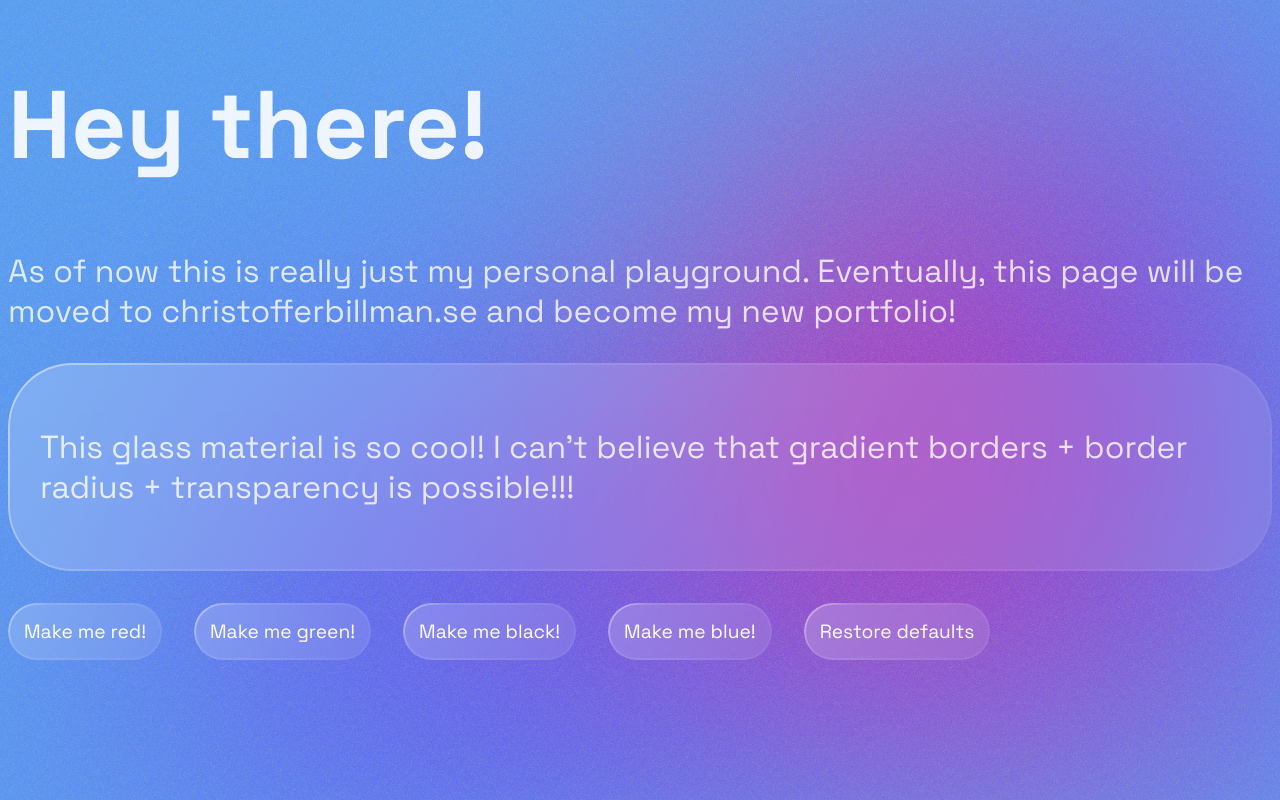
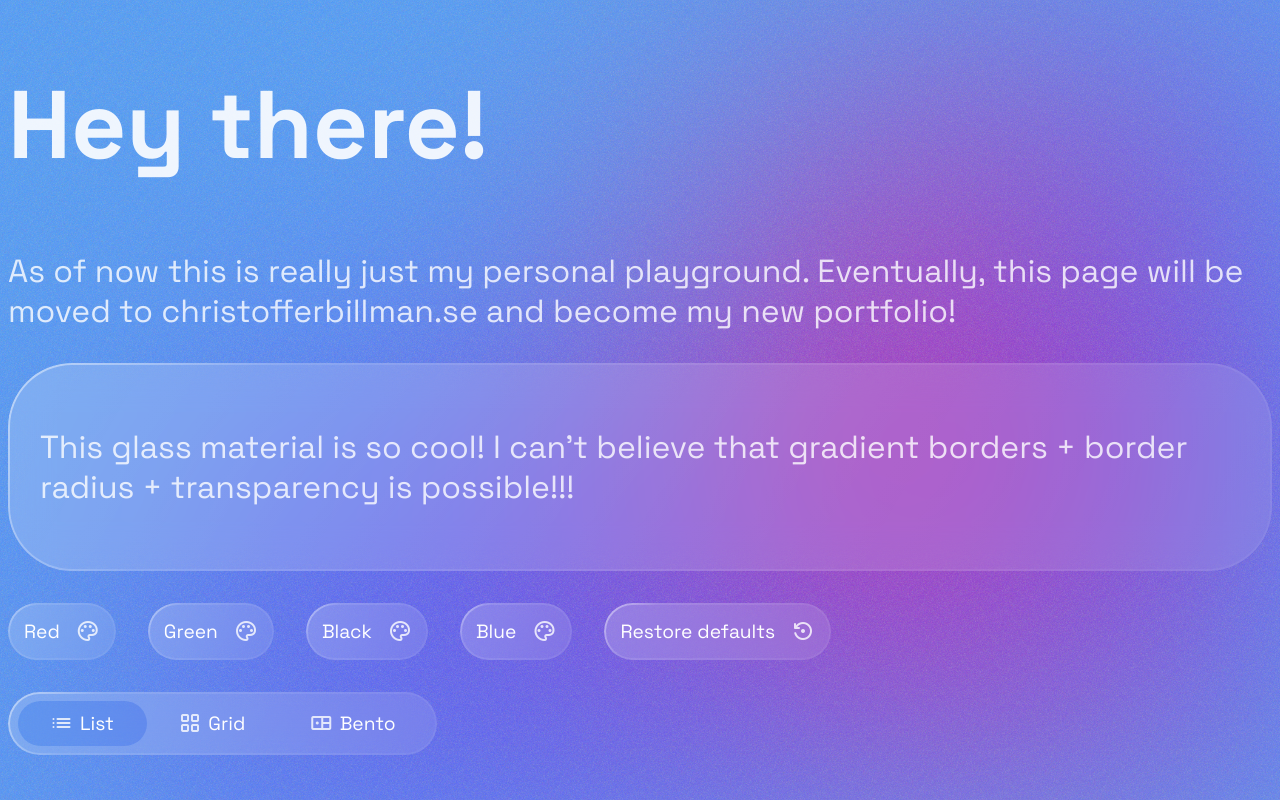
Before and after one commit to ChristofferBillman/portfolio-v5, a React (Vite) app: page / in a window 1280 px wide. Built offline with nearby package versions, Linux system fonts and the light colour scheme.

Commit message:
feat: cleanup

```diff
--- a/src/pages/Playground.tsx
+++ b/src/pages/Playground.tsx
@@ -1,11 +1,14 @@
+import { useState } from "react"
 import Button from "../components/Button"
 import GlassMaterial from "../components/GlassMaterial"
+import Icon from "../components/Icon"
+import SliderSelector from "../components/SliderSelector"
 import useAnimatedBackground from "../contexts/AnimatedBackgroundContext"
 
 export default function Playground() {
 
 	const animationController = useAnimatedBackground()
-	if (!animationController) throw new Error("Used outside context,.")
+	const [selectedItem, setSelection] = useState('List')
 
 	return (
 		<>
@@ -15,30 +18,34 @@ export default function Playground() {
 				<p>This glass material is so cool! I can't believe that gradient borders + border radius + transparency is possible!!!</p>
 			</GlassMaterial>
 			<div style={{margin: '1rem'}}/>
-			<div style={{display: 'flex', gap: '1rem'}}>
+			<div style={{display: 'flex', gap: '1rem', flexWrap: 'wrap'}}>
 			<Button
 				onClick={() => {
 					animationController.setColors(['#C91010', '#CE522D'])
 				}}
-				text='Make me red!'
+				text='Red'
+				rightSlot={<Icon name='palette' size='0.75rem'/>}
 			/>
 			<Button
 				onClick={() => {
 					animationController.setColors(['#18C754', '#096423', '#99B916'])
 				}}
-				text='Make me green!'
+				text='Green'
+				rightSlot={<Icon name='palette' size='0.75rem'/>}
 			/>
 			<Button
 				onClick={() => {
 					animationController.setColors(['#161616', '#353535', '#0A0A0A'])
 				}}
-				text='Make me black!'
+				text='Black'
+				rightSlot={<Icon name='palette' size='0.75rem'/>}
 			/>
 			<Button
 				onClick={() => {
 					animationController.setColors(['#2BA1FC','#84B2C0','#0D5473','#1980FF','#10ADC9'])
 				}}
-				text='Make me blue!'
+				text='Blue'
+				rightSlot={<Icon name='palette' size='0.75rem'/>}
 			/>
 
 			<Button
@@ -46,6 +53,13 @@ export default function Playground() {
 					animationController.restoreDefaultColors()
 				}}
 				text='Restore defaults'
+				rightSlot={<Icon name='settings_backup_restore' size='0.75rem'/>}
+			/>
+
+			<SliderSelector
+				selectedValue={selectedItem}
+				setSelection={setSelection}
+				items={[{value: 'List', icon: 'list'},{value: 'Grid', icon: 'grid_view'},{value: 'Bento', icon: 'bento'}]}
 			/>
 			</div>
 		</>
```
